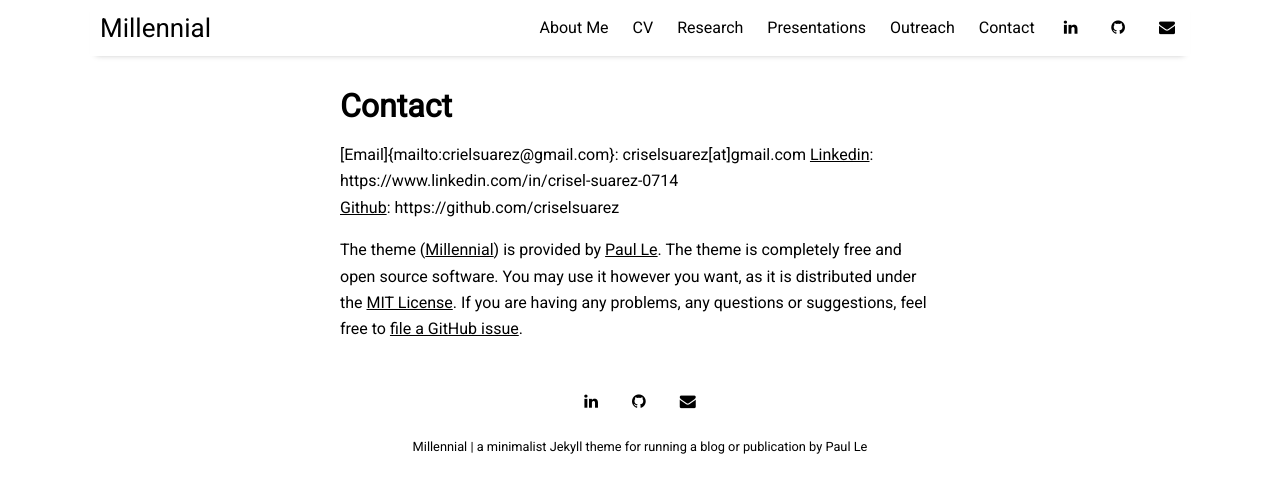
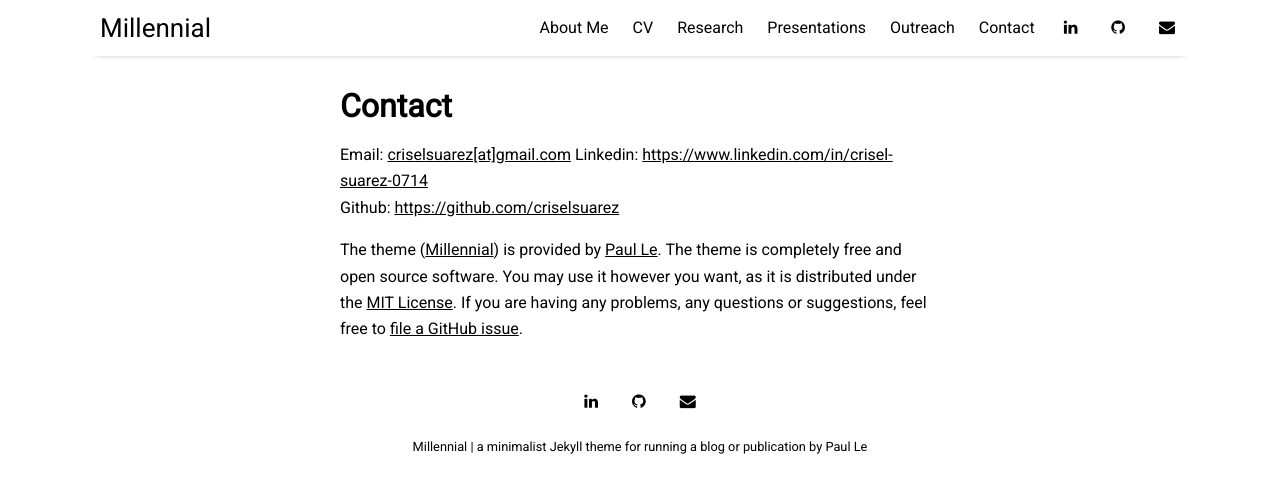
Before and after one commit to criselsuarez/criselsuarez_OLD_Website.github.io, a Jekyll site: the page built from pages/contact.md, in a window 1280 px wide. Shown: the top 493 px of the page. Built offline with Jekyll 4.4.1, drawn with Linux system fonts in a browser that asks for light colours; nearby versions of some CDN libraries.

Commit message:
Update contact.md

```diff
--- a/pages/contact.md
+++ b/pages/contact.md
@@ -3,9 +3,9 @@ layout: page
 title: Contact
 permalink: /contact
 ---
-[Email]{mailto:crielsuarez@gmail.com}: criselsuarez[at]gmail.com
-[Linkedin](https://www.linkedin.com/in/crisel-suarez-0714): https://www.linkedin.com/in/crisel-suarez-0714
-[Github](https://github.com/criselsuarez): https://github.com/criselsuarez
+Email: [criselsuarez\[at\]gmail.com](mailto:crielsuarez@gmail.com)
+Linkedin: [https://www.linkedin.com/in/crisel-suarez-0714](https://www.linkedin.com/in/crisel-suarez-0714)
+Github: [https://github.com/criselsuarez](https://github.com/criselsuarez)
 
 
 The theme ([Millennial](https://github.com/LeNPaul/Millennial)) is provided by [Paul Le](mailto:hello@paulle.ca). The theme is completely free and open source software. You may use it however you want, as it is distributed under the [MIT License](http://choosealicense.com/licenses/mit/). If you are having any problems, any questions or suggestions, feel free to [file a GitHub issue](https://github.com/lenpaul/Millennial/issues/new).
```
